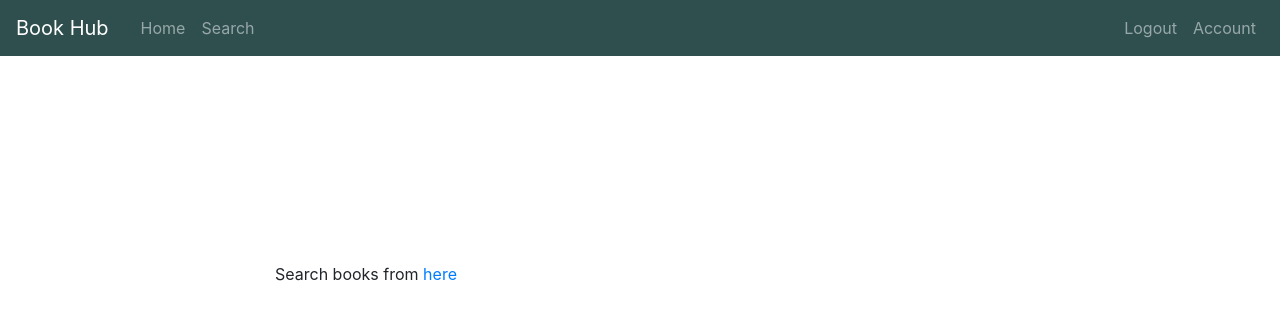
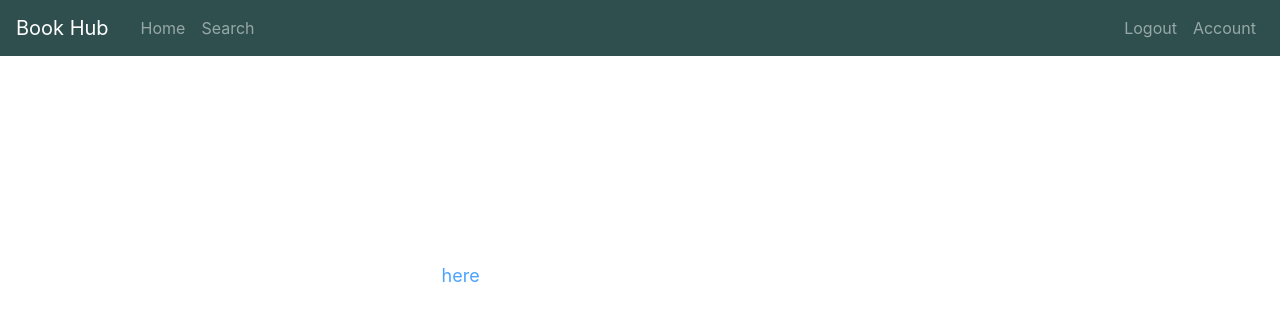
Before and after one commit to mohamedsaad308/bookhub, a Flask app: page / in a window 1280 px wide. Shown: the top 321 px of the page. Run offline with Flask 2, Linux system fonts and the light colour scheme; the visitor is signed in with stand-in values (Sample User, id 1); some libraries are stand-ins or nearby versions.

Commit message:
Added styling for home page

```diff
--- a/bookhub/templates/home.html
+++ b/bookhub/templates/home.html
@@ -11,7 +11,7 @@
                     Discover books you'll love
                 </h1>
                 <h3 class="subtitle">Browse and review our amazing collection of books.</h3>
-                <p>Search books from <a href="{{ url_for('search') }}">here</a></p>
+                <p class="subtitle">Search books from <a href="{{ url_for('search') }}">here</a></p>
 
             {% else %}
                 <h1>Welcome to the BookHub! to continue browsing log in <a href="{{ url_for('login') }}">here</a></h1>
```
